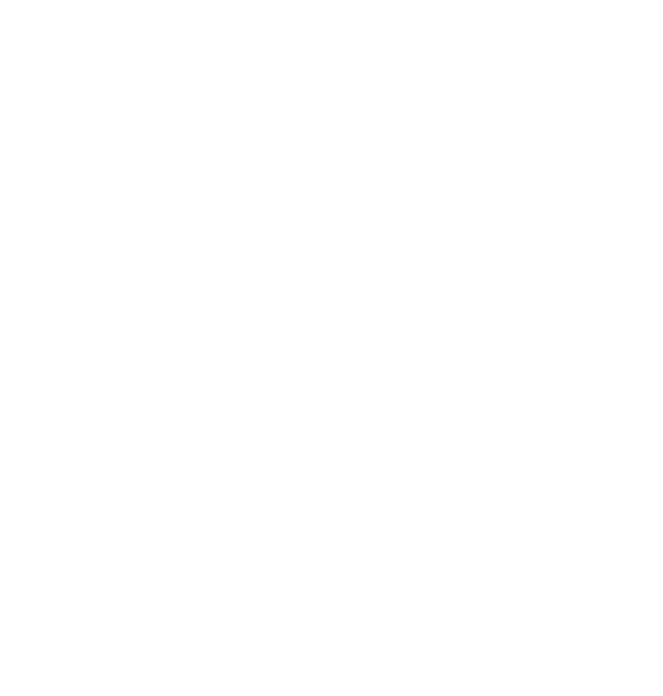
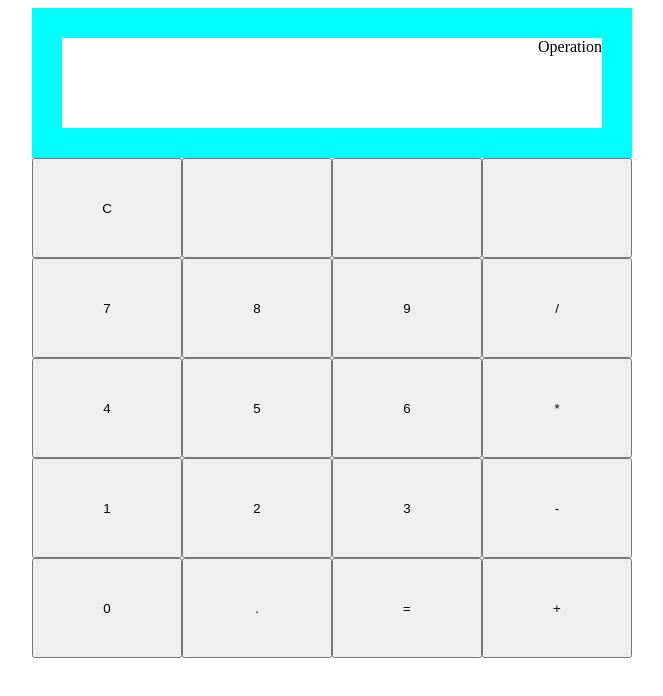
Before and after one commit to cnuneze/odin-calculator, a plain HTML site: page index.html in a window 1280 px wide. Shown: the whole page, without its empty margins (308-971 px from the left). Drawn offline with Linux system fonts and the light colour scheme.

Commit message:
Feat: Add Calculator UI

```diff
--- a/index.html
+++ b/index.html
@@ -8,6 +8,42 @@
     <script defer src="script.js"></script>
 </head>
 <body>
-
+    <div class="wrap">
+        <div class="calculator-container">
+            <div class="calculator-display">
+                <div class="operation-text">Operation</div>
+            </div>
+            <div class="button-row flex">
+                <button>C</button>
+                <button></button>
+                <button></button>
+                <button></button>
+            </div>
+            <div class="button-row flex">
+                <button>7</button>
+                <button>8</button>
+                <button>9</button>
+                <button>/</button>
+            </div>
+            <div class="button-row flex">
+                <button>4</button>
+                <button>5</button>
+                <button>6</button>
+                <button>*</button>
+            </div>
+            <div class="button-row flex">
+                <button>1</button>
+                <button>2</button>
+                <button>3</button>
+                <button>-</button>
+            </div>
+            <div class="button-row flex">
+                <button>0</button>
+                <button>.</button>
+                <button>=</button>
+                <button>+</button>
+            </div>
+        </div>
+    </div>
 </body>
 </html>
--- a/styles.css
+++ b/styles.css
@@ -1,3 +1,31 @@
 * {
     box-sizing: border-box;
 }
+
+.calculator-container {
+    width: 600px;
+    margin: 0 auto;
+}
+
+.calculator-display {
+    padding: 30px;
+    background-color: aqua;
+    height: 150px;
+}
+
+.operation-text {
+    text-align: right;
+    background-color: #fff;
+    width: 100%;
+    height: 100%;
+}
+
+.button-row button {
+    flex: 1;
+    height: 100px;
+}
+
+/* Util classes */
+.flex {
+    display: flex;
+}
```
